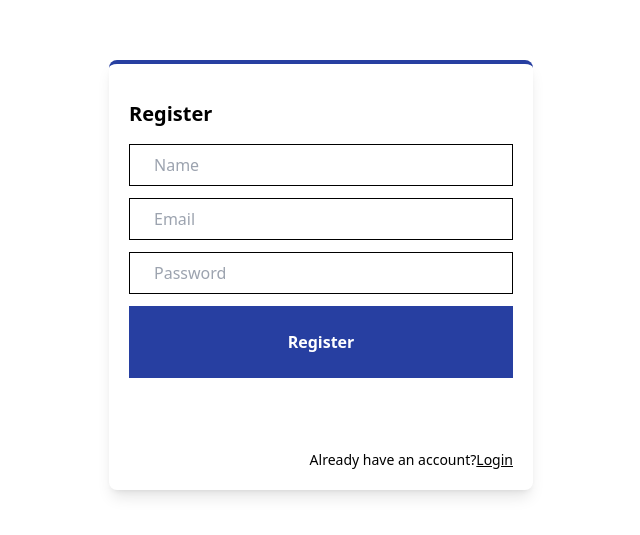
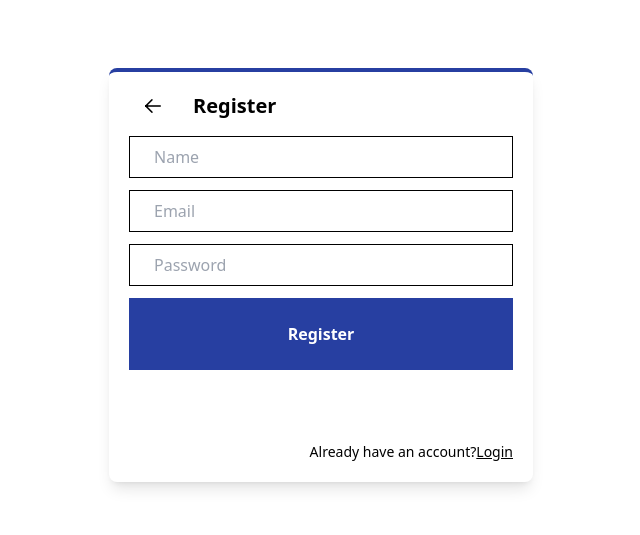
Before and after one commit to TudorBruj/licenta, a Next.js app: page /register in a window 1280 px wide. Shown: the part 125-660 px from the top of the page, without its empty margins (319-959 px from the left). Built offline with nearby package versions, Linux system fonts and the light colour scheme.

Commit message:
Back buttons

```diff
--- a/app/(admin)/admin/page.tsx
+++ b/app/(admin)/admin/page.tsx
@@ -3,6 +3,7 @@
 import React, { useState } from 'react';
 import { TabMenu } from 'primereact/tabmenu';
 import { MenuItem } from 'primereact/menuitem';
+import { Button } from 'primereact/button';
 import ProductCrudGrid from '@/components/crud/product-crud-grid';
 import UserCrudGrid from '@/components/crud/user-crud-grid';
 
@@ -11,6 +12,10 @@ export default function RouterDemo() {
 
   const handleTabChange = (event: any) => {
     setActiveIndex(event.index);
+  };
+
+  const handleBackButtonClick = () => {
+    window.location.href = '/';
   };
 
   const items: MenuItem[] = [
@@ -22,13 +27,21 @@ export default function RouterDemo() {
 
   return (
     <div className='card'>
-      <TabMenu
-        model={items}
-        activeIndex={activeIndex}
-        onTabChange={handleTabChange}
-      />
-      {activeIndex === 0 && <ProductCrudGrid />}{' '}
-      {activeIndex === 1 && <UserCrudGrid />}{' '}
+      <div style={{ display: 'flex', alignItems: 'center' }}>
+        <Button
+          icon='pi pi-arrow-left'
+          onClick={handleBackButtonClick}
+          className='p-button-text'
+          style={{ marginRight: '1rem' }}
+        />
+        <TabMenu
+          model={items}
+          activeIndex={activeIndex}
+          onTabChange={handleTabChange}
+        />
+      </div>
+      {activeIndex === 0 && <ProductCrudGrid />}
+      {activeIndex === 1 && <UserCrudGrid />}
     </div>
   );
 }
--- a/components/loginform.tsx
+++ b/components/loginform.tsx
@@ -1,11 +1,25 @@
+'use client';
+
 /* eslint-disable react/no-unescaped-entities */
 import Link from 'next/link';
+import { Button } from 'primereact/button';
 
 export default function LoginForm() {
+  const handleBackButtonClick = () => {
+    window.location.href = '/';
+  };
+
   return (
     <div className='grid h-screen place-items-center'>
       <div className='rounded-lg border-t-4 border-main-color p-5 shadow-lg'>
-        <h1 className='my-4 text-xl font-bold'>Login</h1>
+        <div className='mb-4 flex items-center'>
+          <Button
+            icon='pi pi-arrow-left'
+            onClick={handleBackButtonClick}
+            className='p-button-text mr-4'
+          />
+          <h1 className='text-xl font-bold'>Login</h1>
+        </div>
 
         <form className='flex flex-col gap-3'>
           <input
--- a/components/registerform.tsx
+++ b/components/registerform.tsx
@@ -1,11 +1,25 @@
+'use client';
+
 /* eslint-disable react/no-unescaped-entities */
 import Link from 'next/link';
+import { Button } from 'primereact/button';
 
 export default function RegisterForm() {
+  const handleBackButtonClick = () => {
+    window.location.href = '/';
+  };
+
   return (
     <div className='grid h-screen place-items-center'>
       <div className='rounded-lg border-t-4 border-main-color p-5 shadow-lg'>
-        <h1 className='my-4 text-xl font-bold'>Register</h1>
+        <div className='mb-4 flex items-center'>
+          <Button
+            icon='pi pi-arrow-left'
+            onClick={handleBackButtonClick}
+            className='p-button-text mr-4'
+          />
+          <h1 className='text-xl font-bold'>Register</h1>
+        </div>
 
         <form className='flex flex-col gap-3'>
           <input
```
